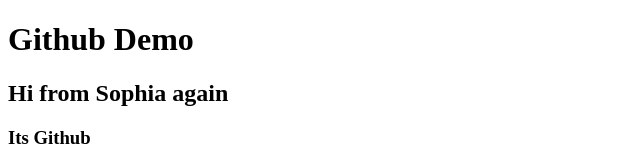
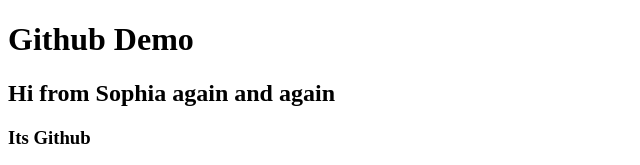
Before and after one commit to sukardi039/github-demo, a plain HTML site: page index.html in a window 1280 px wide. Shown: the top 165 px of the page, without its empty margins (0-640 px from the left). Drawn offline with Linux system fonts and the light colour scheme.

Commit message:
change from a new feature round4

```diff
--- a/index.html
+++ b/index.html
@@ -7,7 +7,7 @@
   </head>
   <body>
     <h1>Github Demo</h1>
-    <h2>Hi from Sophia again</h2>
+    <h2>Hi from Sophia again and again</h2>
     <h3>Its Github</h3>
     <p>How's going?</p>
     <p>Bad!</p>
```
